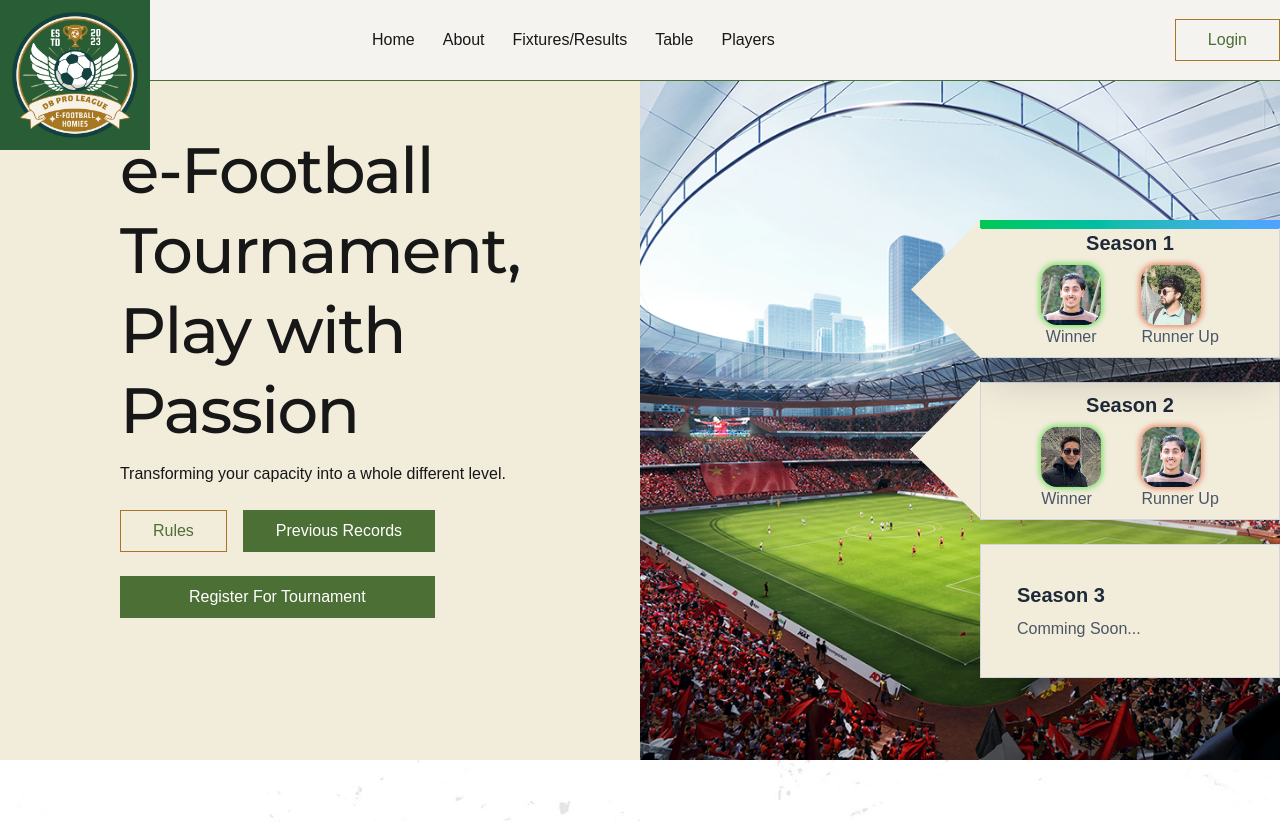
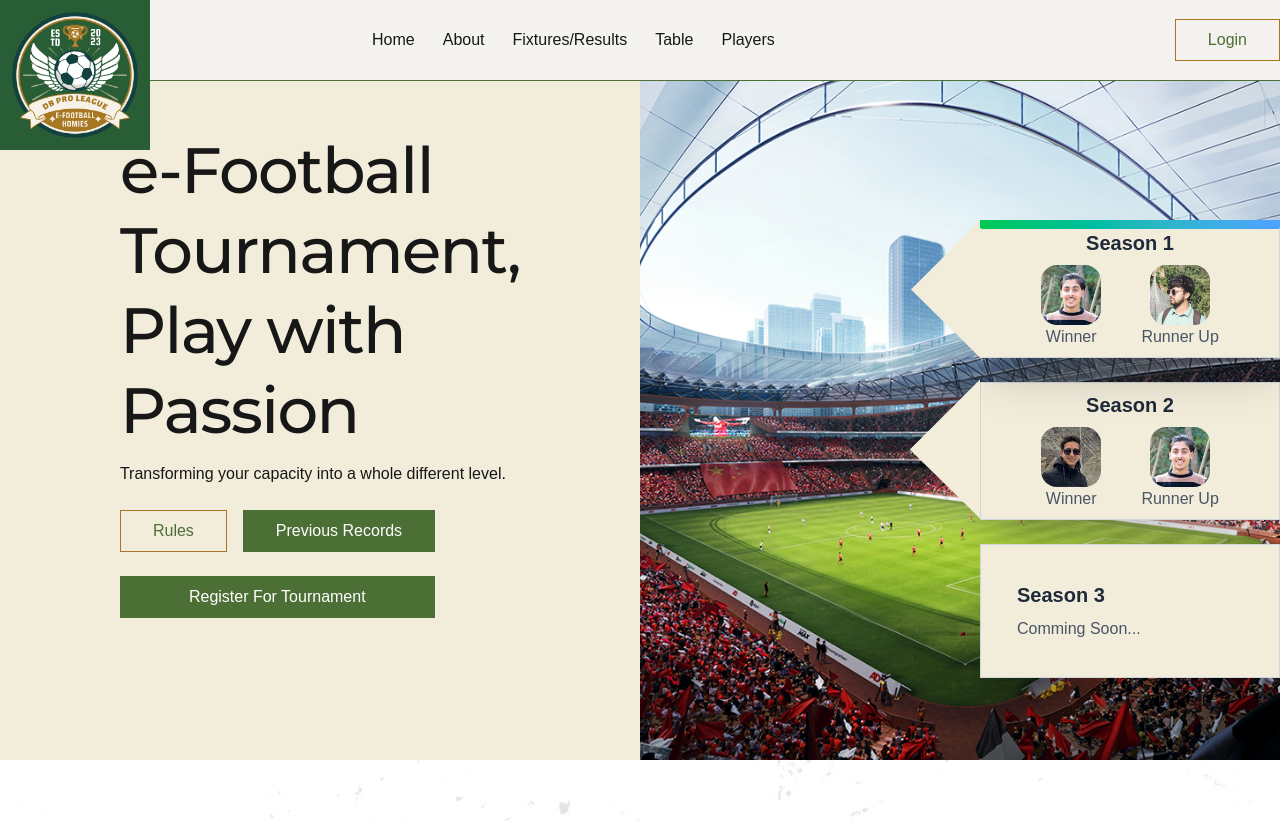
Before and after one commit to Dip-Kishor/FLMS-Frontend, a Next.js app: page / in a window 1280 px wide. Shown: the top 822 px of the page. Built offline with nearby package versions, Linux system fonts and the light colour scheme.

Commit message:
Fixed UI

```diff
--- a/src/components/Layout/Footer.tsx
+++ b/src/components/Layout/Footer.tsx
@@ -9,7 +9,6 @@ const navLinks = [
   { name: "Home", href: "/" },
   { name: "About", href: "/about" },
   { name: "Fixtures", href: "/fixtures" },
-  { name: "Results", href: "/results" },
   { name: "Table", href: "/table" },
   { name: "Players", href: "/players" },
 ];
--- a/src/components/Layout/Navbar.tsx
+++ b/src/components/Layout/Navbar.tsx
@@ -232,7 +232,6 @@ const Navbar: React.FC = () => {
                 >
                   {isLoading ? "Logging Out..." : "Log Out"}
                 </button>
-
               </div>
             </div>
           )}
--- a/src/components/UI/HeroBanner.tsx
+++ b/src/components/UI/HeroBanner.tsx
@@ -61,17 +61,17 @@ const HeroBanner = () => {
           {/* <div className="absolute bottom-0 left-0 w-full h-2  bg-gradient-to-r from-red-500 via-green-400 to-blue-500 animate-gradient"></div> */}
             <h3 className="text-xl text-center font-bold text-gray-800 mb-2">Season 1</h3>
             <div className="flex justify-evenly w-[100%]">
-              <div>
+              <div className="flex flex-col items-center">
                 <img
-                  className="w-10 h-10 lg:w-15 rounded-2xl lg:h-15 glowing-winner-image"
+                  className="w-10 h-10 lg:w-15 rounded-2xl lg:h-15"
                   src="/Sujan.jpg"
                   alt="Stadium"
                 />
                 <p className="text-gray-600">Winner</p>
               </div>
-              <div>
+              <div className="flex flex-col items-center">
                 <img
-                  className="w-10 h-10 lg:w-15 rounded-2xl lg:h-15  glowing-runnerup-image"
+                  className="w-10 h-10 text-center lg:w-15 rounded-2xl lg:h-15  "
                   src="/Samrat.jpg"
                   alt="Stadium"
                 />
@@ -89,17 +89,17 @@ const HeroBanner = () => {
           {/* <div className="absolute bottom-0 left-0 w-full h-2  bg-gradient-to-r from-red-500 via-green-400 to-blue-500 animate-gradient"></div> */}
             <h3 className="text-xl text-center font-bold text-gray-800 mb-2">Season 2</h3>
             <div className="flex justify-evenly w-[100%]">
-              <div>
+              <div className="flex flex-col items-center">
                 <img
-                  className="w-10 h-10 lg:w-15 rounded-2xl lg:h-15 glowing-winner-image"
+                  className="w-10 h-10 lg:w-15 rounded-2xl lg:h-15"
                   src="/Dip.jpg"
                   alt="Stadium"
                 />
                 <p className="text-gray-600">Winner</p>
               </div>
-              <div>
+              <div className="flex flex-col items-center">
                 <img
-                  className="w-10 h-10 lg:w-15 rounded-2xl lg:h-15  glowing-runnerup-image"
+                  className="w-10 h-10 lg:w-15 rounded-2xl lg:h-15"
                   src="/Sujan.jpg"
                   alt="Stadium"
                 />
```
Lines whose indentation alone changed are shown as unchanged.
